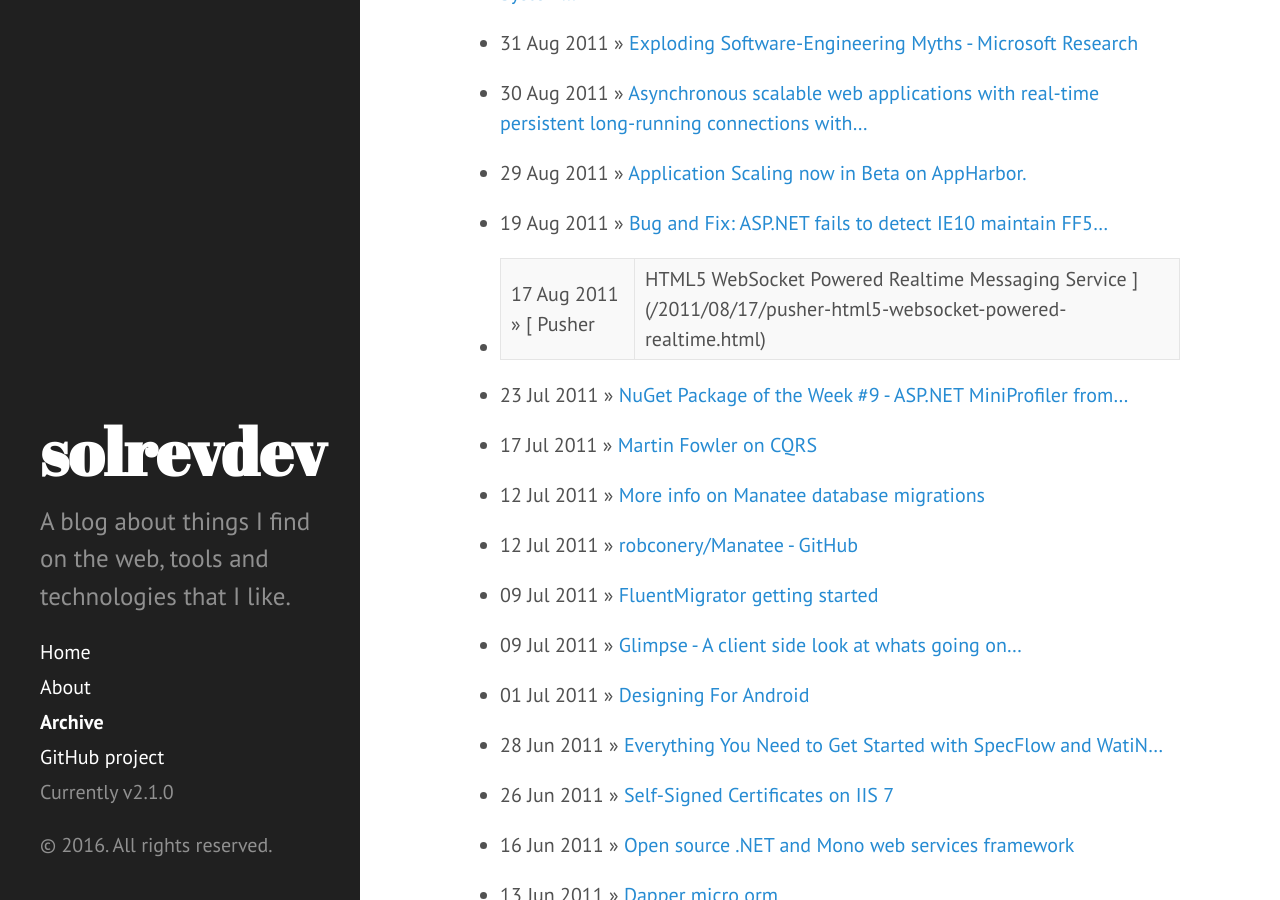
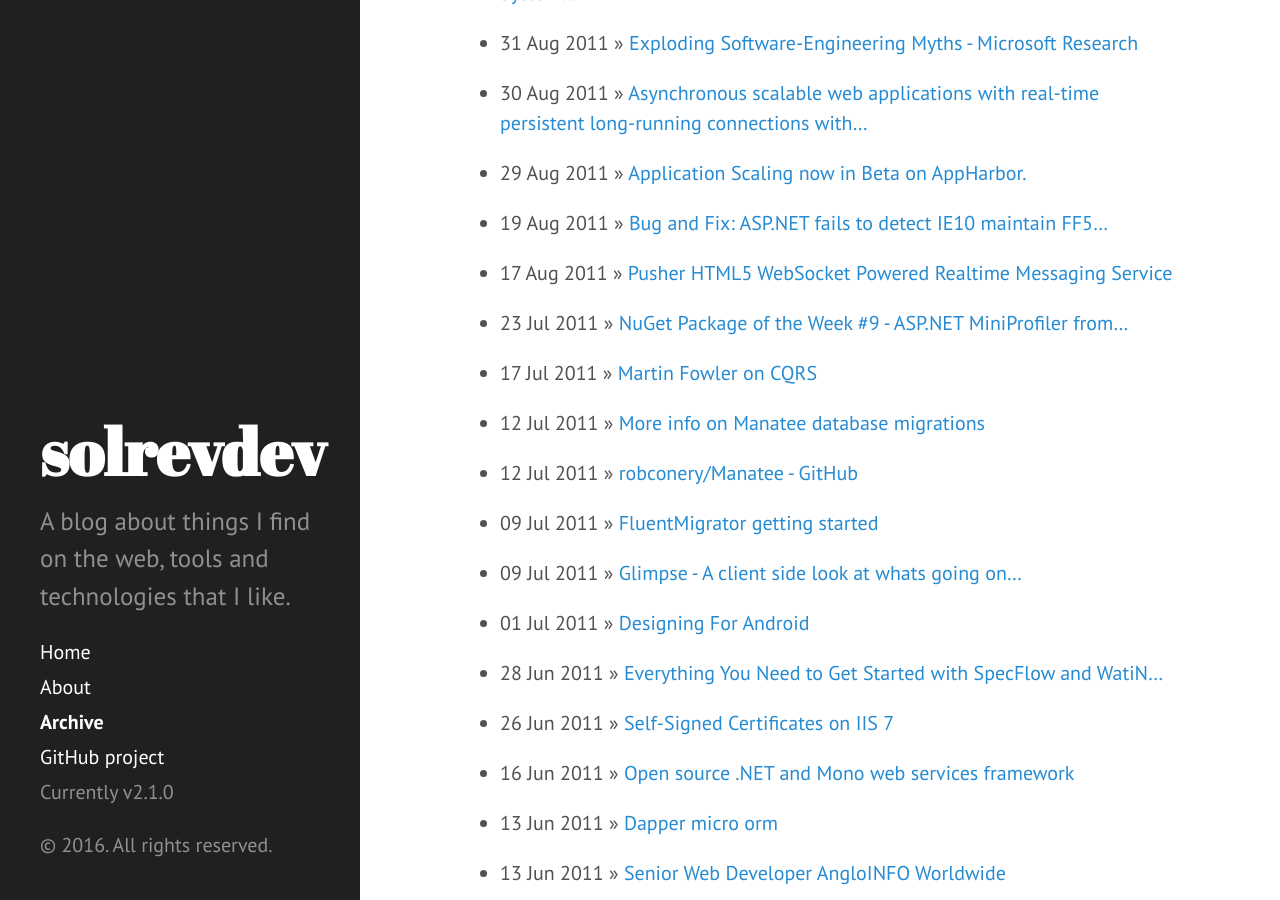
Before and after one commit to solrevdev/solrevdev.github.io, a Jekyll site: the page built from archive/index.md, in a window 1280 px wide and 900 px high, scrolled down 11004 px. Built offline with Jekyll 4.4.1, drawn with Linux system fonts in a browser that asks for light colours.

Commit message:
Update 2011-08-17-pusher-html5-websocket-powered-realtime.html

```diff
--- a/_posts/2011-08-17-pusher-html5-websocket-powered-realtime.html
+++ b/_posts/2011-08-17-pusher-html5-websocket-powered-realtime.html
@@ -1,6 +1,6 @@
 ---
 layout: post
-title: Pusher  | HTML5 WebSocket Powered Realtime Messaging Service
+title: 'Pusher HTML5 WebSocket Powered Realtime Messaging Service'
 date: '2011-08-17T17:19:00.001+01:00'
 author: solrevdev
 tags:
```
